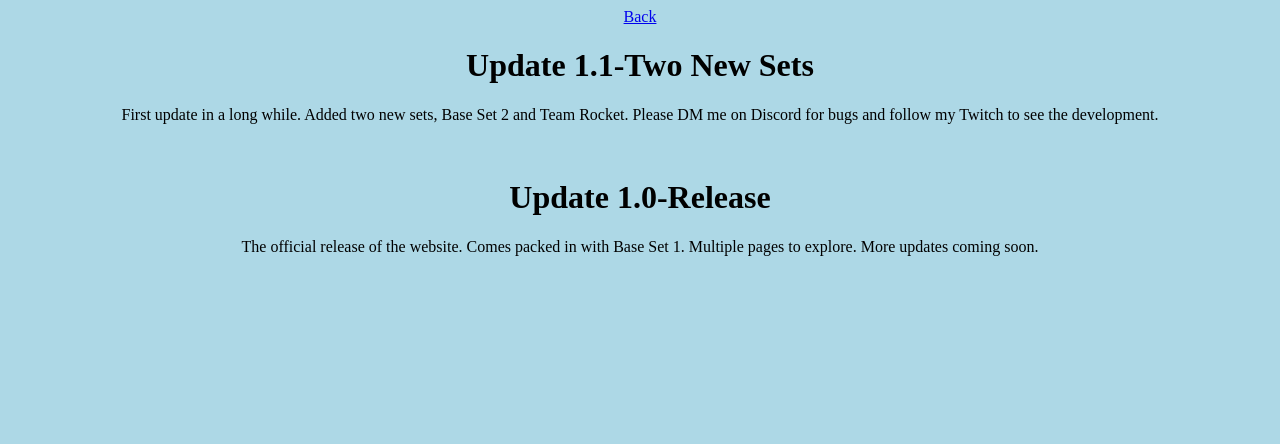
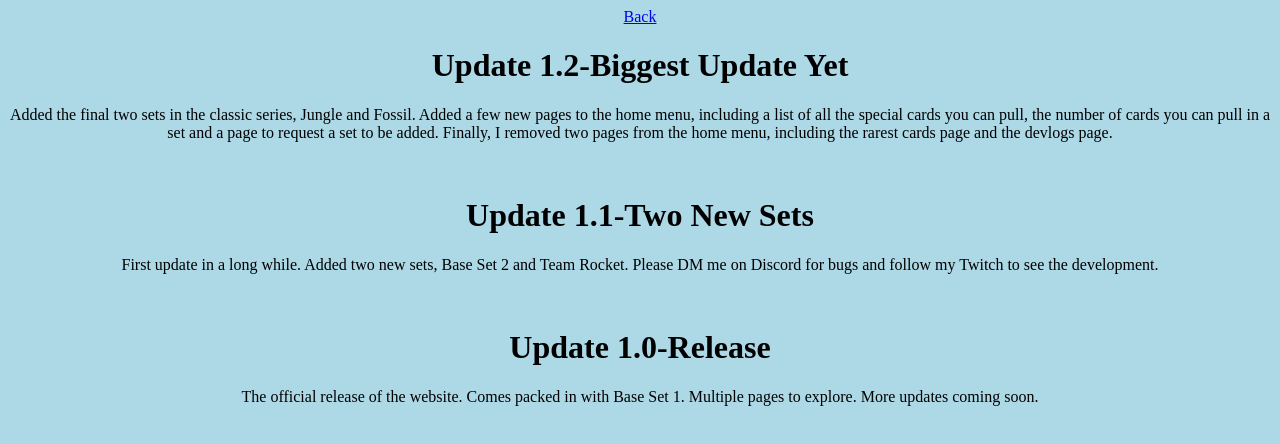
Before and after one commit to ShlubluFR/pokemonpackopener, a plain HTML site: page updatenotes.html in a window 1280 px wide. Drawn offline with Linux system fonts and the light colour scheme.

Commit message:
Update updatenotes.html

```diff
--- a/updatenotes.html
+++ b/updatenotes.html
@@ -10,6 +10,9 @@
     <body>
     <a href="index.html">Back</a>
     </br>
+    <h1>Update 1.2-Biggest Update Yet</h1>
+    <p>Added the final two sets in the classic series, Jungle and Fossil. Added a few new pages to the home menu, including a list of all the special cards you can pull, the number of cards you can pull in a set and a page to request a set to be added. Finally, I removed two pages from the home menu, including the rarest cards page and the devlogs page.</p>
+    </br>
     <h1>Update 1.1-Two New Sets</h1>
     <p>First update in a long while. Added two new sets, Base Set 2 and Team Rocket. Please DM me on Discord for bugs and follow my Twitch to see the development.</p>
 </br>
```
